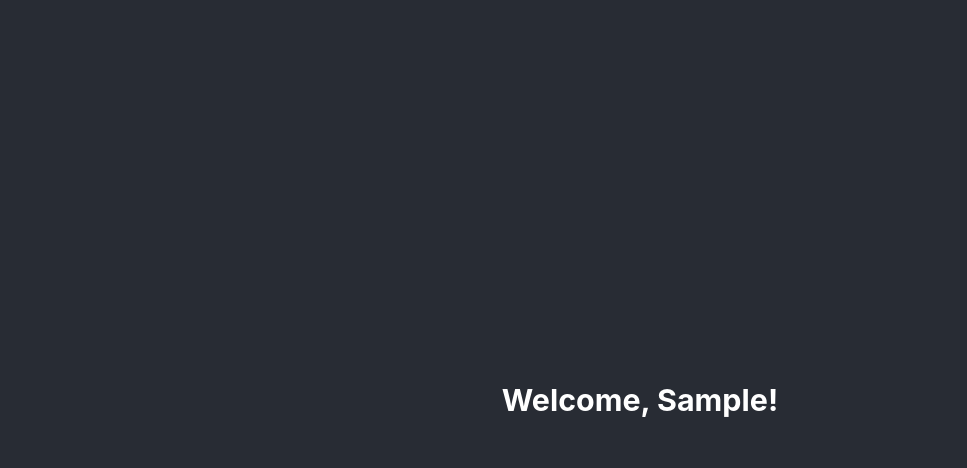
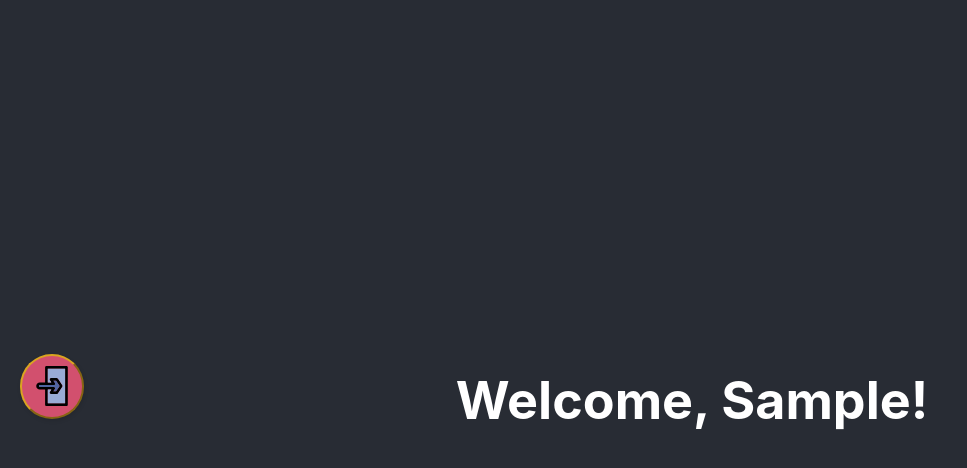
Before and after one commit to Pouya-Hezaveh/debt-manager, a React (Create React App) app in the folder client/: page / in a window 1280 px wide. Both pictures are taken after typing "Sample", "Sample123" into the empty fields and a click on the input "ورود". Shown: the top 468 px of the page, without its empty margins (0-967 px from the left). Built offline with nearby package versions, Linux system fonts and the light colour scheme.

Commit message:
Setting up cookies for the login system.

```diff
--- a/client/src/App.css
+++ b/client/src/App.css
@@ -5,8 +5,8 @@
 
 .App-header {
   background-color: #282c34;
+  width: 100%;
   min-height: 0vh;
-  display: flex;
   flex-direction: column;
   align-items: center;
   justify-content: center;
--- a/client/src/Body.js
+++ b/client/src/Body.js
@@ -4,16 +4,20 @@ import LoginPage from "./LoginPage.js";
 import UserPanel from "./UserPanel/UserPanel.js";
 
 function Body() {
-    const [cookies, setCookie] = useCookies(["user"]);
+    const [cookies, setCookie, removeCookies] = useCookies(["user"]);
 
     function handleLogin(user) {
-        setCookie("user", user, { path: "/" });
+        setCookie("user", user);
+    }
+
+    function handleLogout(user) {
+        removeCookies("user", user);
     }
 
     return (
         <>
             {cookies.user ? (
-                <UserPanel user={cookies.user} />
+                <UserPanel user={cookies.user} onLogout={handleLogout} />
             ) : (
                 <LoginPage onLogin={handleLogin} />
             )}
--- a/client/src/LoginPage.css
+++ b/client/src/LoginPage.css
@@ -1,8 +1,8 @@
 .form {
-  box-shadow: 0px 0px 20px orchid;
-  border: 1px solid darkslateblue;
-  border-radius: 8px;
-  background-color: #282c44;
+  border: 20px solid #7949a6;
+  border-radius: 80px;
+  border-style: dashed;
+  background-color: #282c34;
 }
 
 .text-area {
@@ -19,8 +19,7 @@
 }
 
 .button {
-  background: #a7d250;
-  border: 1px solid #97ff42;
+  background: yellowgreen;
   border-radius: 6px;
   box-shadow: rgba(0, 0, 0, 0.1) 1px 2px 4px;
   box-sizing: border-box;
@@ -44,13 +43,12 @@
   vertical-align: middle;
 }
 
-.button:hover,
-.button:active {
-  opacity: 80%;
+.button:hover{
+  box-shadow: 0px 2px 10px yellowgreen;
 }
 
 .button:active {
-  background-color: yellowgreen;
+  opacity: 80%;
 }
 
 .vibrating-rotating-element {
--- a/client/src/UserPanel/UserPanel.css
+++ b/client/src/UserPanel/UserPanel.css
@@ -0,0 +1,18 @@
+.button-logout{
+    float: left;
+    margin: 20px;
+    padding: 10px 10px;
+    border-radius: 100px;
+    background-color: #d2506e;
+    border-color: goldenrod;
+}
+
+.button-logout:hover{
+    box-shadow: 0px 1px 10px orange;
+    background-color: tomato;
+}
+
+.logout-logo {
+    height: 5vmin;
+    pointer-events: none;
+  }
--- a/client/src/UserPanel/UserPanel.js
+++ b/client/src/UserPanel/UserPanel.js
@@ -2,9 +2,12 @@ import React from 'react';
 import './UserPanel.css';
 import UserPanelHead from './UserPanelHead';
 
-function UserPanel({ user }) {
+function UserPanel({ user, onLogout }) {
+
     return (
-        <UserPanelHead user={user} />
+        <>
+            <UserPanelHead user={user} onLogout={onLogout} />
+        </>
     );
 }
 
--- a/client/src/UserPanel/UserPanelHead.js
+++ b/client/src/UserPanel/UserPanelHead.js
@@ -1,11 +1,17 @@
 import React from 'react';
+import '../App.css';
+import '../index.css';
 import './UserPanel.css';
+import logout_logo from './logout.svg';
 
-function UserPanelHead({ user }) {
+function UserPanelHead({ user, onLogout }) {
   return (
-    <>
-      <h3>Welcome, {user.username}!</h3>
-    </>
+    <div className='App-header'>
+      <button class="button button-logout" onClick={onLogout}>
+        <img src={logout_logo} className='logout-logo' alt="logout" /></button>
+
+      <h1>Welcome, {user.username}!</h1>
+    </div>
   );
 }
 
--- a/client/src/index.js
+++ b/client/src/index.js
@@ -1,4 +1,5 @@
 import React from 'react';
+import { CookiesProvider } from 'react-cookie';
 import ReactDOM from 'react-dom/client';
 import App from './App';
 import './index.css';
@@ -7,7 +8,9 @@ import reportWebVitals from './reportWebVitals';
 const root = ReactDOM.createRoot(document.getElementById('root'));
 root.render(
   <React.StrictMode>
-    <App />
+    <CookiesProvider>
+      <App />
+    </CookiesProvider>
   </React.StrictMode>
 );
 
```
Also changed, not shown: client/copyright.txt (added), client/src/UserPanel/logout.svg (added).
